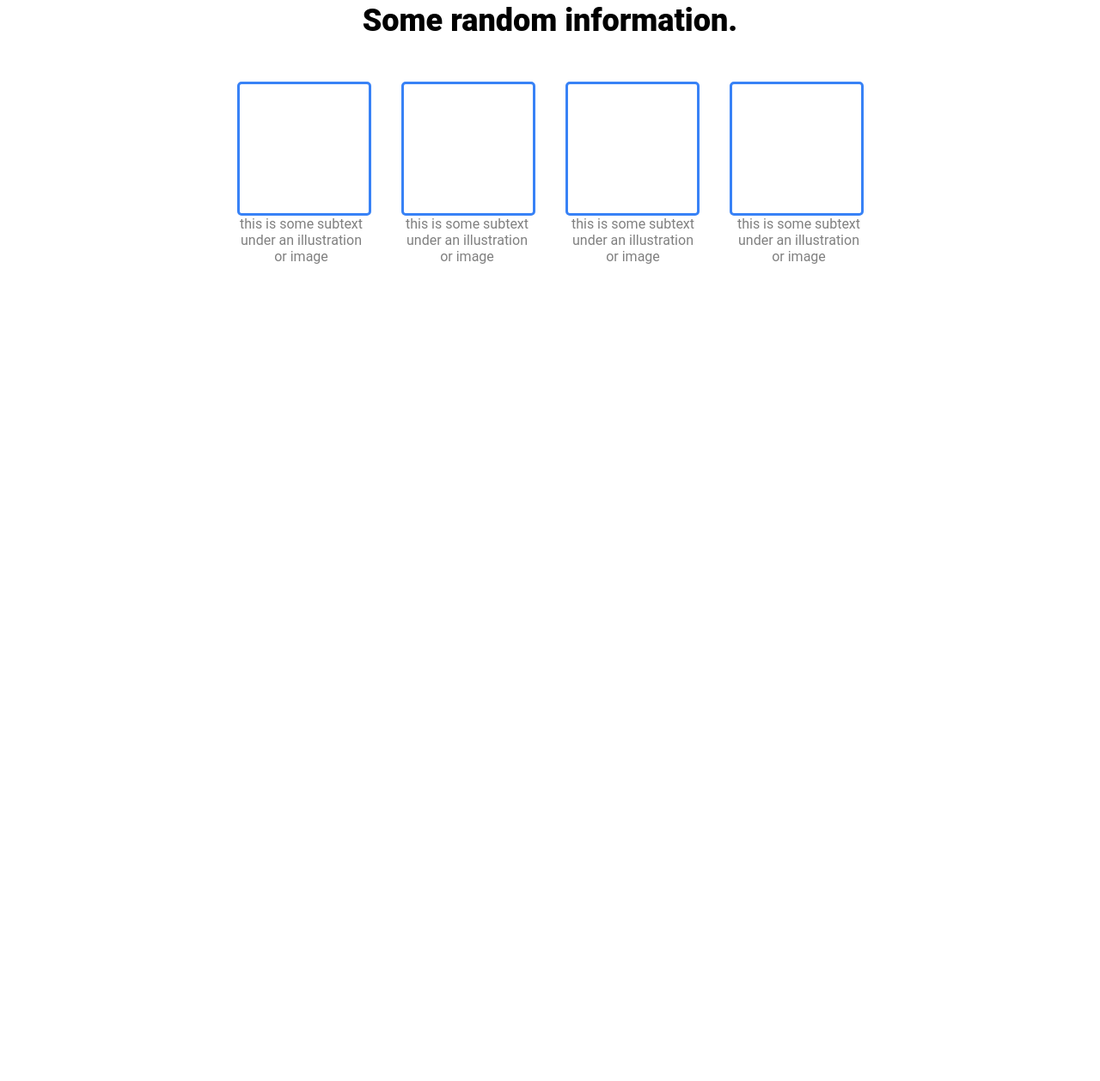
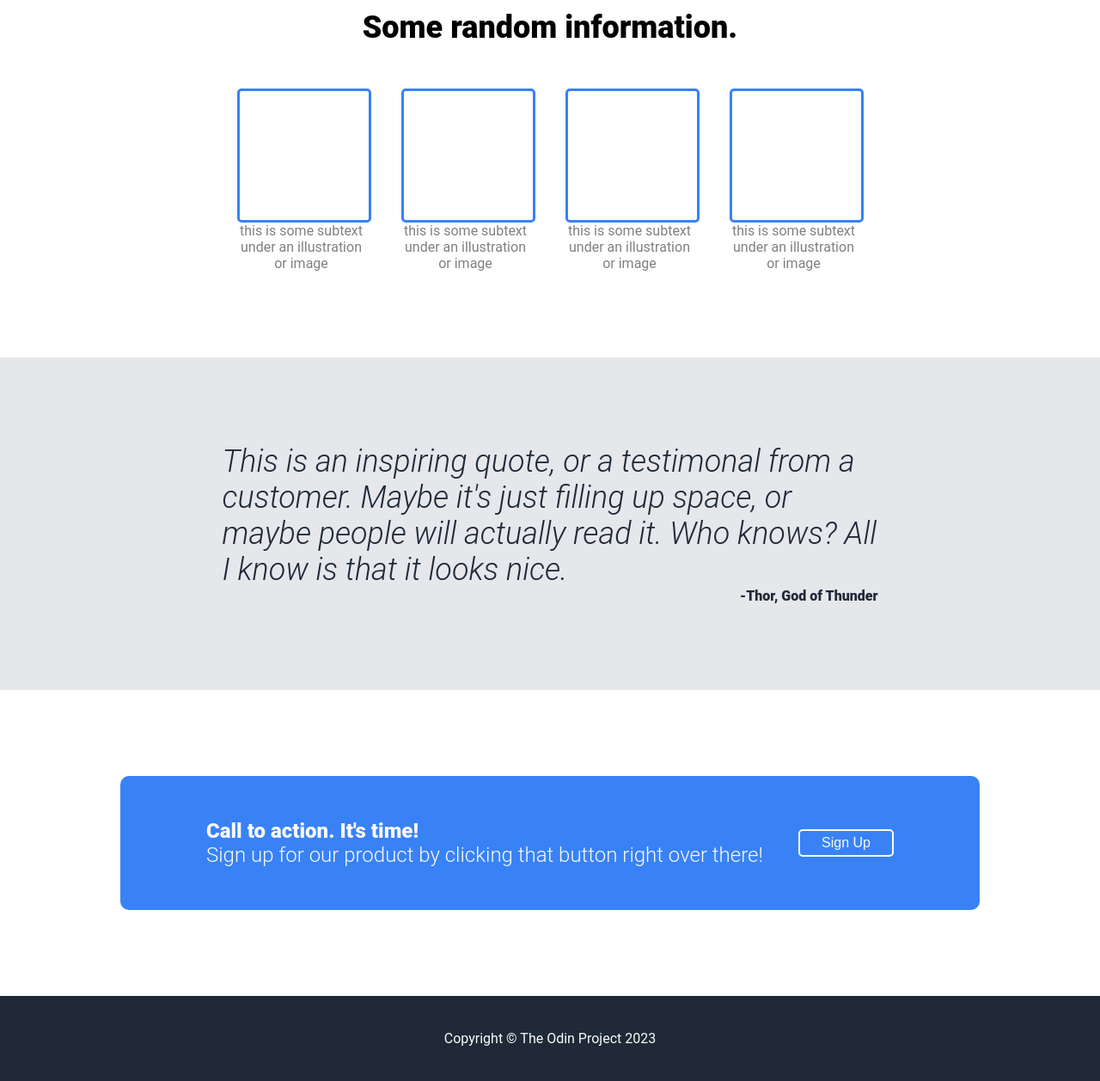
Before and after one commit to SonnyAu/odin-landing-page, a plain HTML site: page index.html in a window 1280 px wide. Shown: the part 469-1727 px from the top of the page at 86% size. Before the commit the page ends 877 px from the top, so only its background shows below. Drawn offline with Linux system fonts and the light colour scheme.

Commit message:
Update template to final prototype

```diff
--- a/index.html
+++ b/index.html
@@ -27,7 +27,7 @@
                 This website has subtext that goes here under the main title. It's a smaller font and the color is lower contrast.
             </div>
             <div class="sign-up">
-                Sign Up
+                <button type="button" class="sign-up-button">Sign Up</button>
             </div>
         </div>
         <div class="right-hero">
@@ -42,18 +42,55 @@
         </div>
         <div class="box-text">
             <div class="boxes">
-                <div class="blue-box"></div>
-                <div class="blue-box"></div>
-                <div class="blue-box"></div>
-                <div class="blue-box"></div>
+                <div class="box-1">
+                    <div class="blue-box"></div>
+                    <div class = "BS-text">this is some subtext under an illustration or image</div>
+                </div>
+                <div class="box-2">
+                    <div class="blue-box"></div>
+                    <div class = "BS-text">this is some subtext under an illustration or image</div>
+                </div>
+                <div class="box-3">
+                    <div class="blue-box"></div>
+                    <div class = "BS-text">this is some subtext under an illustration or image</div>
+                </div>
+                <div class="box-4">
+                    <div class="blue-box"></div>
+                    <div class = "BS-text">this is some subtext under an illustration or image</div>
+                </div>
             </div>
-            <div class="box-subtext">
-                <div class = "BS-text">this is some subtext under an illustration or image</div>
-                <div class = "BS-text">this is some subtext under an illustration or image</div>
-                <div class = "BS-text">this is some subtext under an illustration or image</div>
-                <div class = "BS-text">this is some subtext under an illustration or image</div>
+
+        </div>
+    </div>
+    <div class="top-bottom">
+        <div class="quote">
+            <div class="quote-text">
+                This is an inspiring quote, or a testimonal from a customer. Maybe it's just filling up space, or maybe people
+                will actually read it. Who knows? All I know is that it looks nice.
+            </div>
+            <div class="quote-author">
+                -Thor, God of Thunder
             </div>
         </div>
     </div>
+    <div class="top-footer">
+        <div class = "inside-footer">
+            <div class="left-footer">
+                <div class="call-to-action">
+                    Call to action. It's time!
+                </div>
+                <div class="CTA-subtext">
+                    Sign up for our product by clicking that button right over there!
+                </div>
+            </div>
+
+            <div class="CTA-button">
+                <button type="button" id="CTA-button">Sign Up</button>
+            </div>
+        </div>
+    </div>
+    <div class="footer">
+        Copyright © The Odin Project 2023
+    </div>
 </body>
 </html>
--- a/style.css
+++ b/style.css
@@ -25,8 +25,6 @@ body{
     display: flex;
     font-size: 24px;
     gap: 100px;
-
-
 }
 ul {
     display: flex !important;
@@ -65,7 +63,7 @@ a {
     gap: 10px;
 }
 .subtext {
-    color: gray;
+    color: #F9FAF8;
     font-size: 18px;
     font-weight: normal;
 }
@@ -79,16 +77,23 @@ a {
     align-items: center;
     padding-left: 10%;
     padding-right: 10%;
+    color: #F9FAF8;
 
 }
-.sign-up{
+.sign-up {
+    margin-top: -20px;
+
+}
+.sign-up-button{
     background-color: #3882F6;
+    border-color: #3882F6;
     border-radius: 5px;
     color: #F9FAF8;
     font-size: 16px;
     padding: 5px;
     padding-right: 20px;
     padding-left: 20px;
+    border-style: solid;
 
 }
 
@@ -108,11 +113,14 @@ a {
 .box-text {
     display: flex;
     flex-direction: column;
+    flex-wrap: wrap;
+
 }
 .boxes {
     display: flex;
     justify-content: center;
     align-items: center;
+    flex-wrap: wrap;
     gap: 35px;
 
 }
@@ -129,6 +137,8 @@ a {
 .box-subtext {
     display: flex;
     justify-content: space-between;
+    flex-wrap: wrap;
+
 
 }
 .BS-text {
@@ -138,3 +148,97 @@ a {
     text-align: center;
     color: gray !important;
 }
+
+.top-bottom {
+    display: flex;
+    flex-direction: column;
+    flex-wrap: wrap;
+    align-items: center;
+    background-color: #e5e7eb;
+    padding-left: 15%;
+    padding-right: 15%;
+    padding-top: 100px;
+    padding-bottom: 100px;
+
+}
+.quote {
+    display: flex;
+    flex-direction: column;
+    max-width: 763px;
+
+}
+.quote-text {
+    justify-content: center;
+    align-items: center;
+    font-size: 36px;
+    font-weight: 300;
+    font-style: italic !important;
+    color: #1f2937;
+}
+.quote-author {
+    display: flex;
+    justify-content: flex-end;
+    color: #1f2937;
+    font-weight: 900;
+}
+
+.top-footer {
+    color: #F9FAF8;
+    display: flex !important;
+    justify-content: center;
+    align-items: space-between;
+    padding-top: 100px;
+    padding-bottom: 100px;
+
+}
+.inside-footer {
+    background-color: #3882F6;
+    color: #F9FAF8;
+    display: flex;
+    padding-top: 50px;
+    padding-bottom: 50px;
+    padding-right: 100px;
+    padding-left: 100px;
+    flex-wrap: wrap;
+    justify-content: space-between;
+    align-items: center;
+    width: 800px;
+    border-radius: 10px;
+
+
+}
+.left-footer{
+    display: flex !important;
+    flex-direction: column;
+    font-size: 24px;
+}
+.call-to-action {
+    font-weight: 900;
+
+}
+.CTA-subtext {
+    font-weight: 300;
+}
+
+#CTA-button {
+    display: block;
+    align-items: center;
+    background-color: #3882F6;
+    border-color: #F9FAF8;
+    border-radius: 5px;
+    color: #F9FAF8;
+    font-size: 16px;
+    padding: 5px;
+    padding-right: 25px;
+    padding-left: 25px;
+    border-style: solid;
+}
+
+.footer {
+    background-color: #1f2937;
+    color: #F9FAF8;
+    display: flex;
+    justify-content: center;
+    padding-top: 40px;
+    padding-bottom: 40px;
+}
```
